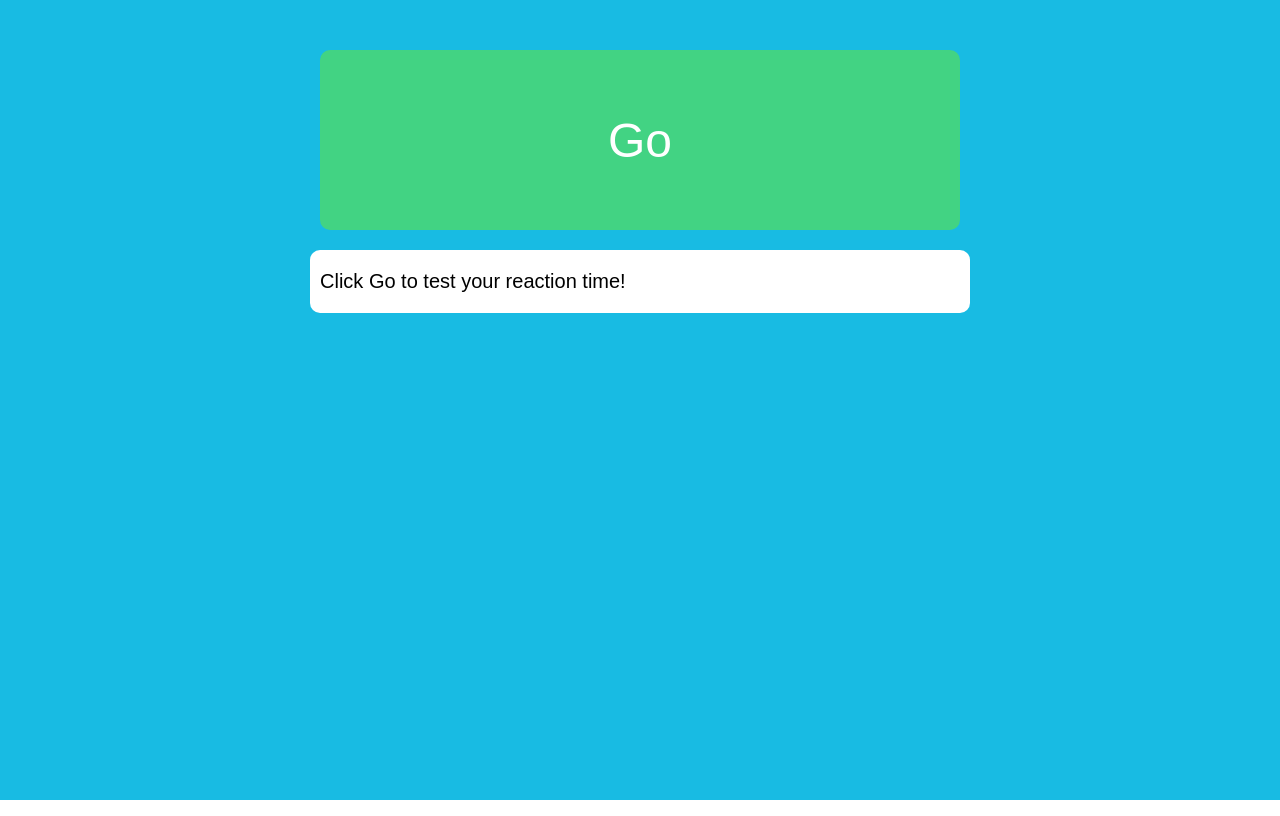
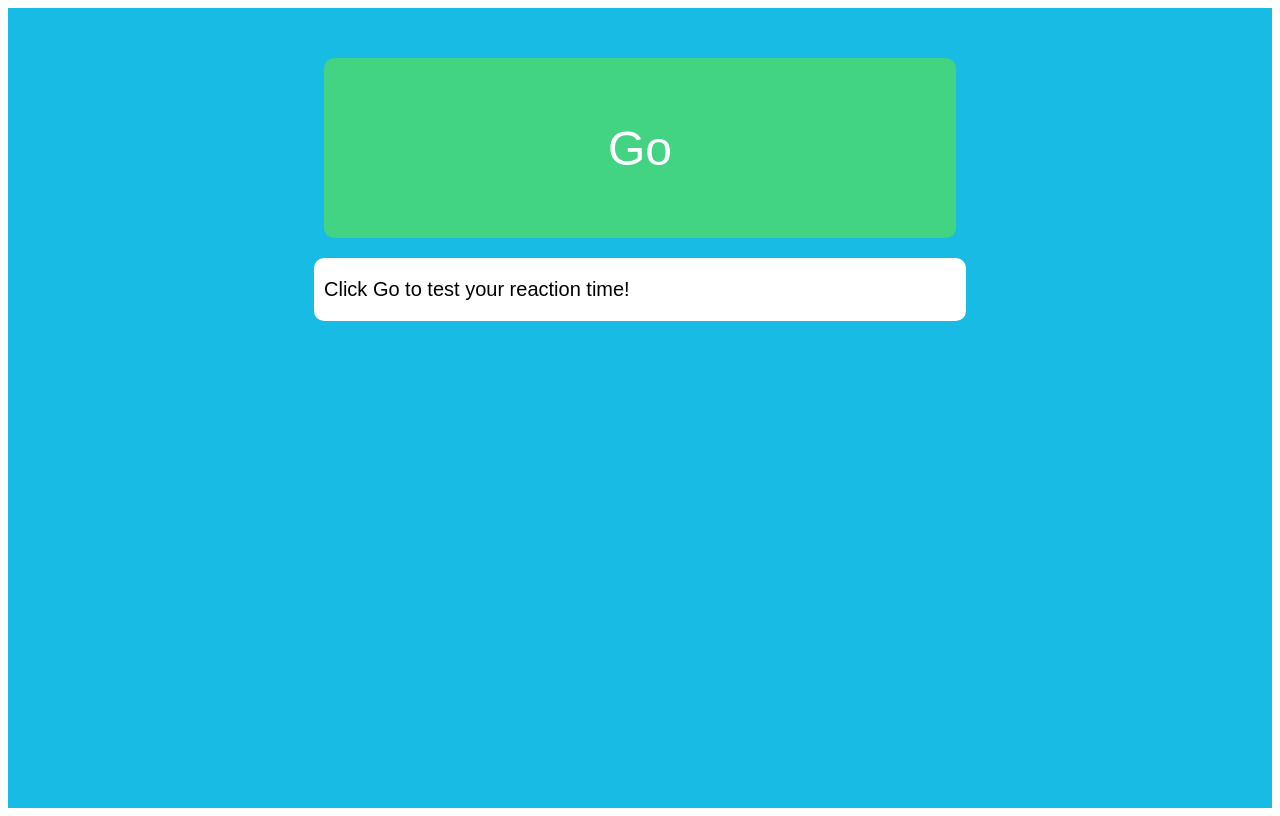
Before and after one commit to anubharajput/exercise3, a Vue app: page / in a window 1280 px wide. Built offline with nearby package versions, Linux system fonts and the light colour scheme.

Commit message:
remove style tag

```diff
--- a/index.html
+++ b/index.html
@@ -1,21 +1,18 @@
 <!DOCTYPE html>
 <html lang="en">
+
 <head>
   <meta charset="UTF-8">
   <link rel="icon" href="/favicon.ico">
   <meta name="viewport" content="width=device-width, initial-scale=1.0">
   <link href="/path/to/node_modules/@fortawesome/fontawesome-free/css/all.css" rel="stylesheet">
   <title>Vite App</title>
-     <style>
-      body{
-       margin: 0;
-       padding: 0;
-      }
-     </style>
 </head>
+
 <body>
   <div id="app"></div>
   <script src="https://kit.fontawesome.com/5a487294c4.js" crossorigin="anonymous"></script>
   <script type="module" src="/src/main.js"></script>
 </body>
+
 </html>
--- a/src/App.vue
+++ b/src/App.vue
@@ -12,7 +12,6 @@ export default {
       //to check game is on running stage or paused so we handle the setTimeout function
       isGameStarted: false,
       timeoutRef: "",
-      recentScore: null,
       highScore: null,
     };
   },
@@ -33,22 +32,15 @@ export default {
           this.userStartTime = null;
           this.userStopTime = null;
         }
-      }//to get recent the maximum score
-      this.getHighScore();
+      }//to get maximum score
+      if (this.highScore === null || this.userStopTime < this.highScore)
+        this.highScore = this.userStopTime;
+      this.isGameStarted = false;
+      this.isBackgroundcolorBlue = true;
     },
     updateIsStartBtn(value) {
       this.isStartBtn = value;
     },
-    getHighScore() {
-      this.recentScore = this.userStopTime;
-      if (this.highScore === null) {
-        this.highScore = this.recentScore;
-      } else if (this.highScore > this.recentScore) {
-        this.highScore = this.recentScore;
-      }
-      this.isGameStarted = false;
-      this.isBackgroundcolorBlue = true;
-    }
   },
   components: {
     Result,
@@ -60,7 +52,7 @@ export default {
 <template>
   <div class="main-container" :class="[isBackgroundcolorBlue ? 'background-color-blue' : 'background-color-green']">
     <GameBtn :isStartBtn="isStartBtn" @update:isStartBtn="updateIsStartBtn" @click="handleGoStopBtn" />
-    <Result :isStartBtn="isStartBtn" :recentScore="recentScore" :highScore="highScore">
+    <Result :isStartBtn="isStartBtn" :userStopTime="userStopTime" :highScore="highScore">
     </Result>
   </div>
 </template>
--- a/src/Components/Result.vue
+++ b/src/Components/Result.vue
@@ -17,16 +17,16 @@ export default {
       highScoreMessage: null,
     }
   },
-  props: ["isStartBtn", "recentScore", "highScore"],
+  props: ["isStartBtn", "userStopTime", "highScore"],
   updated() {
     if (!this.isStartBtn) {
       this.instructionMessage = "Pay attention. Click stop when color changes";
       this.scoreMessage = null;
       this.highScoreMessage = null;
-    } else if (this.recentScore === null && this.isStartBtn) {
+    } else if (this.userStopTime === null && this.isStartBtn) {
       this.instructionMessage = `Too quick... Try again!`;
-    } else if (this.recentScore && this.isStartBtn) {
-      this.scoreMessage = this.recentScore / 1000;
+    } else if (this.userStopTime && this.isStartBtn) {
+      this.scoreMessage = this.userStopTime / 1000;
       this.instructionMessage = "Click Go to test your reaction time!";
       this.highScoreMessage = `Your High Score is ${this.highScore / 1000} seconds`;
     }
```
Lines whose indentation alone changed are shown as unchanged.
